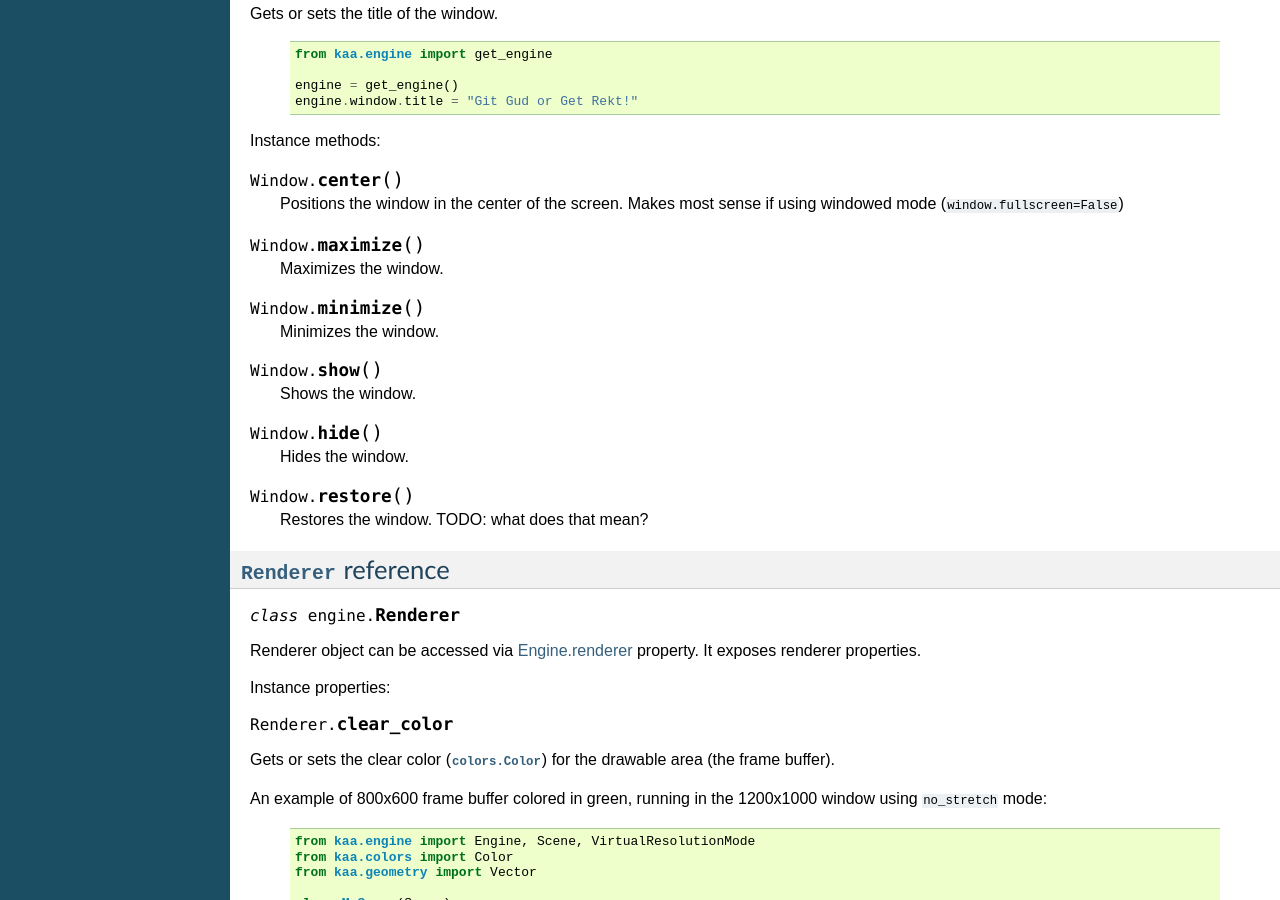
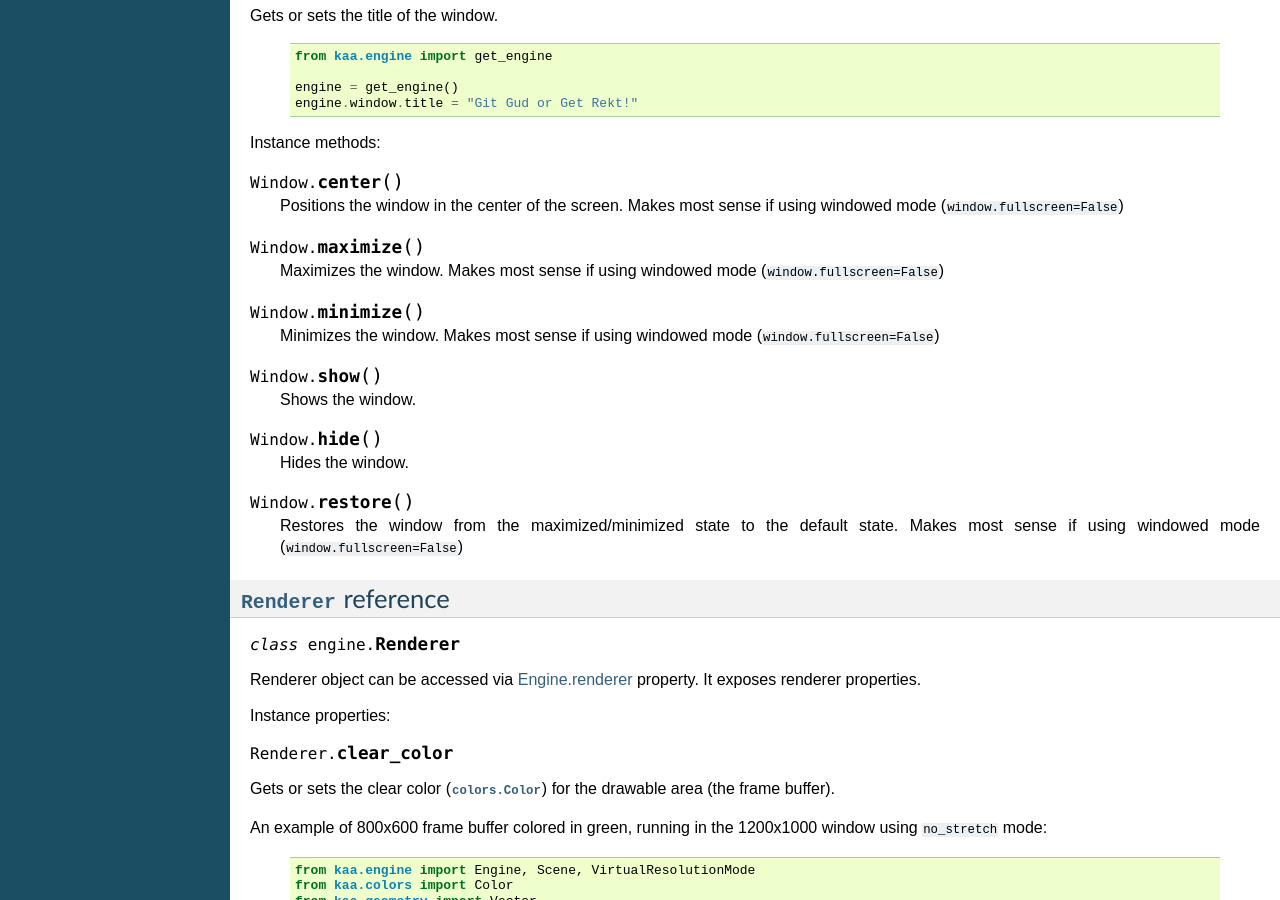
Before and after one commit to kaaengine/kaa, a Sphinx documentation site: the page built from docs/reference/engine.rst, in a window 1280 px wide and 900 px high, scrolled down 7592 px. Built offline with Sphinx 7.4.7, drawn with Linux system fonts in a browser that asks for light colours; some of the changed text lies outside the part shown.

Commit message:
added missing bits

```diff
--- a/docs/reference/engine.rst
+++ b/docs/reference/engine.rst
@@ -284,7 +284,8 @@
 
 .. method:: Engine.stop()
 
-    Description TODO....
+    Stops the engine. You won't need to call it if you use context manager, i.e. initialize the Engine using the
+    :code:`with` statement.
 
 :class:`Scene` reference
 ------------------------
@@ -525,11 +526,11 @@
 
 .. method:: Window.maximize()
 
-    Maximizes the window.
+    Maximizes the window. Makes most sense if using windowed mode (:code:`window.fullscreen=False`)
 
 .. method:: Window.minimize()
 
-    Minimizes the window.
+    Minimizes the window. Makes most sense if using windowed mode (:code:`window.fullscreen=False`)
 
 .. method:: Window.show()
 
@@ -541,7 +542,8 @@
 
 .. method:: Window.restore()
 
-    Restores the window. TODO: what does that mean?
+    Restores the window from the maximized/minimized state to the default state. Makes most sense if using windowed
+    mode (:code:`window.fullscreen=False`)
 
 
 :class:`Renderer` reference
--- a/docs/reference/input.rst
+++ b/docs/reference/input.rst
@@ -767,11 +767,11 @@
 
 .. attribute:: WindowEvent.is_enter
 
-    TODO: ???
+    Returns :code:`True` if the mouse pointer entered the window area.
 
 .. attribute:: WindowEvent.is_leave
 
-    TODO: ???
+    Returns :code:`True` if the mouse pointer left the window area.
 
 .. attribute:: WindowEvent.is_focus_gained
 
```
Also changed, not shown: docs/reference/index.rst (+3 -4 lines), docs/reference/physics.rst (+6 -1 lines).
